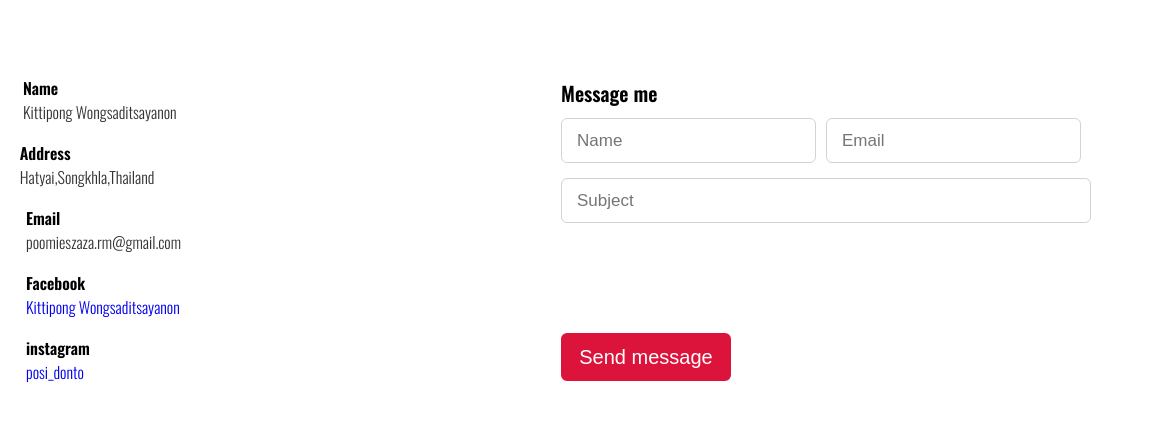
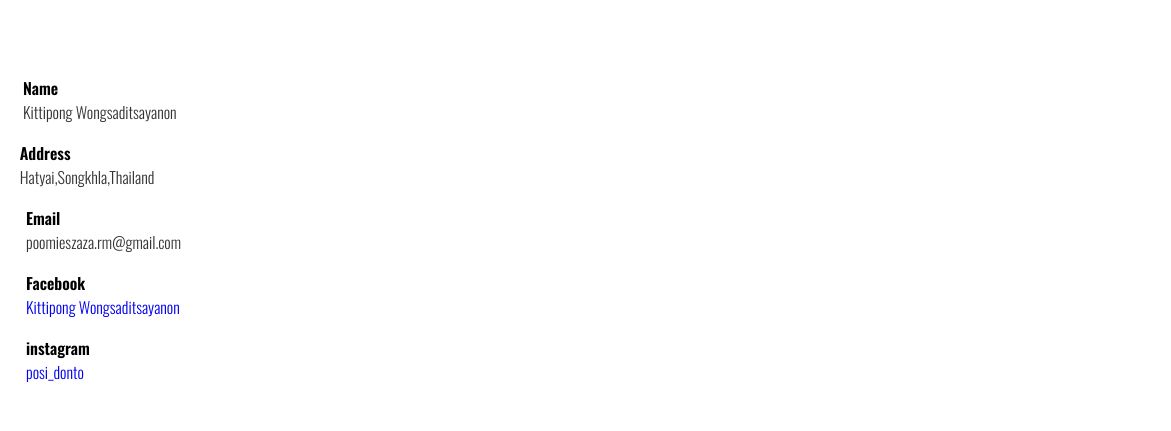
Before and after one commit to Kittipong161/portfolio, a website: page public/index.html in a window 1280 px wide. Shown: the part 4177-4608 px from the top of the page, 109-1280 px from the left. Drawn offline with nearby package versions, Linux system fonts and the light colour scheme.

Commit message:
ลบช่องใส่ ข้อความออก

```diff
--- a/public/Style.css
+++ b/public/Style.css
@@ -377,7 +377,7 @@ footer span a:hover{
     width: 50%;
 }
 .skills-content .right .js::before{
-    width: 30%;
+    width: 50%;
 }
 
 /* teams section styling */
--- a/public/index.html
+++ b/public/index.html
@@ -160,7 +160,7 @@
           <div class="bars">
             <div class="info">
               <span>JavaScript</span>
-              <span>30%</span>
+              <span>50%</span>
             </div>
             <div class="line js">
             </div>
@@ -339,30 +339,7 @@
             </div>
           </div>
         </div>
-        <div class="column right">
-          <div class="text">
-            Message me</div>
-          <form action="#">
-            <div class="fields">
-              <div class="field name">
-                <input type="text" placeholder="Name" required>
-              </div>
-              <div class="field email">
-                <input type="email" placeholder="Email" required>
-              </div>
-            </div>
-            <div class="field ">
-              <input type="text" placeholder="Subject" required>
-            </div>
-            <div class="field textarea">
-              <!-- Due to more textarea, I got an error so I changed the tag name of this textarea into changeit. -->
-              <changeit cols="30" rows="10" placeholder="Message.." required></changeit>
-            </div>
-            <div class="button">
-              <button type="submit">Send message</button>
-            </div>
-          </form>
-        </div>
+
       </div>
     </div>
   </section>
```
